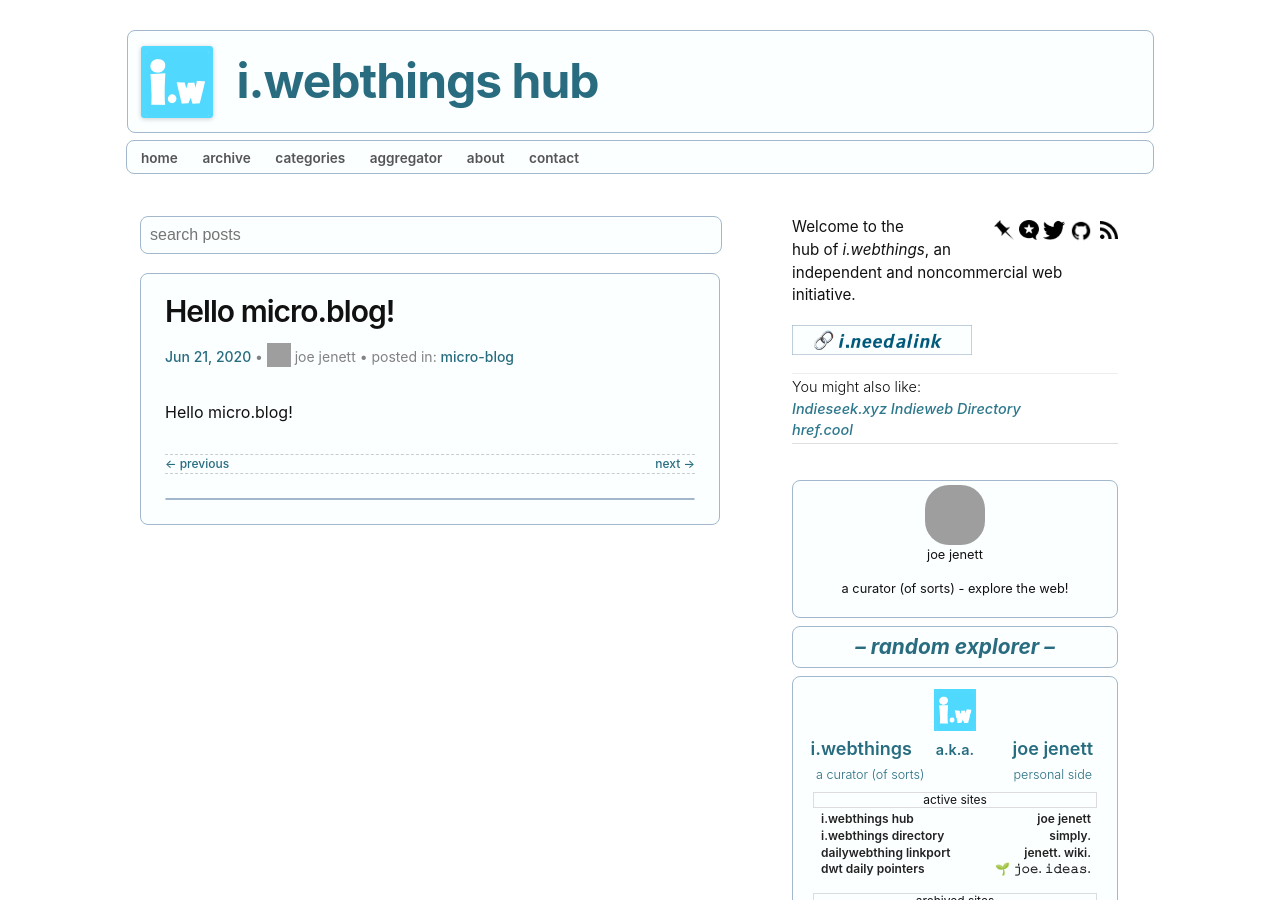
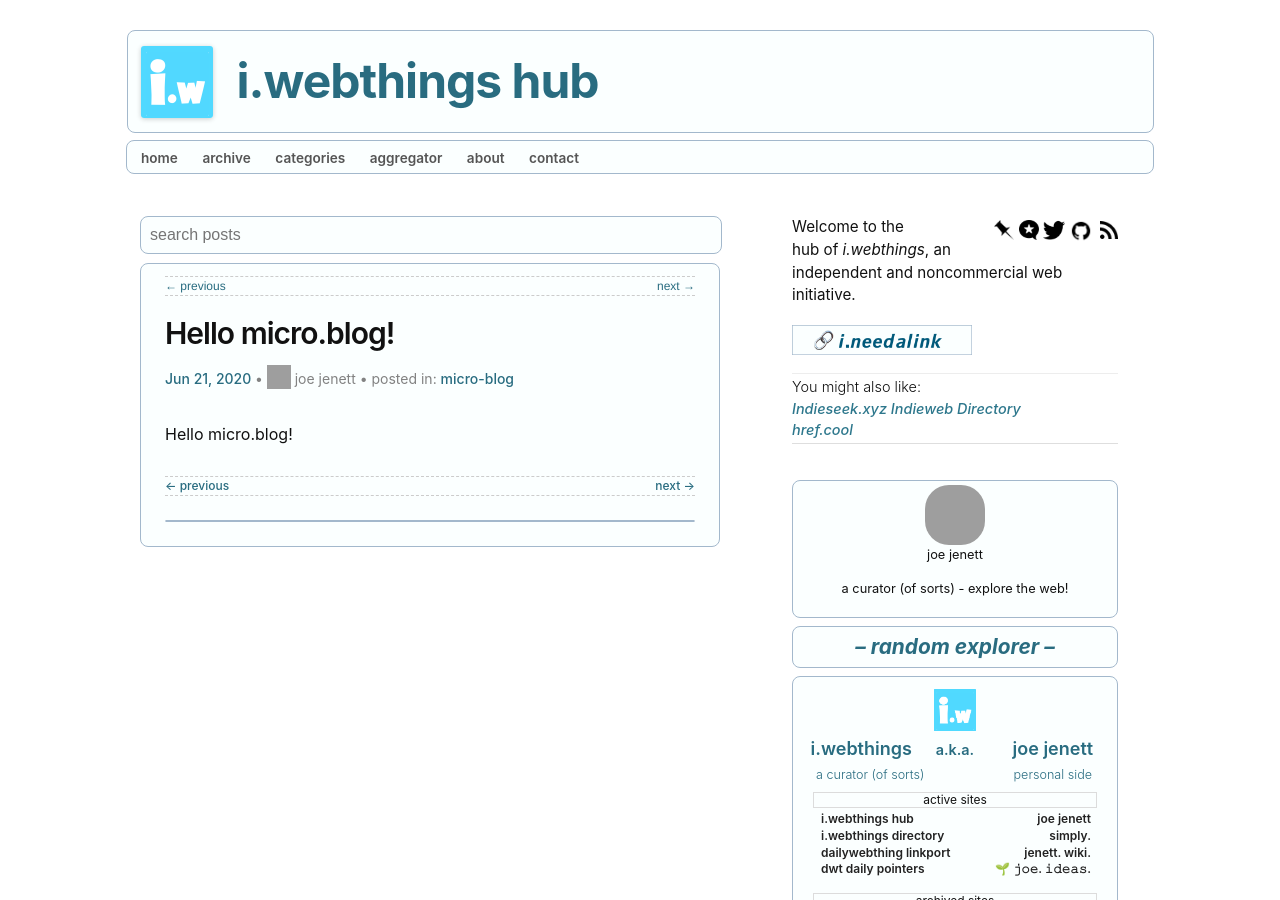
Before and after one commit to joejenett/i.webthings, a Jekyll site: the page built from _posts/2020-06-21-3028-2.md, in a window 1280 px wide and 900 px high. Built offline with Jekyll 4.4.1, drawn with Linux system fonts in a browser that asks for light colours; comment, search, counter and statistics services are not loaded; grey boxes are pictures that could not be loaded.

Commit message:
Update post.html

```diff
--- a/_layouts/post.html
+++ b/_layouts/post.html
@@ -1,8 +1,19 @@
 ---
 layout: default
 ---
-
-<article class="post h-entry" itemscope itemtype="http://schema.org/BlogPosting">
+<article style="margin-top:-10px;" class="post h-entry" itemscope itemtype="http://schema.org/BlogPosting">
+<div style="display:flex;font-size:.75em;font-weight:400;border-top:1px dashed #ccc;border-bottom:1px dashed #ccc;margin:12px 0;font-family:'Helvetica Neue',Helvetica,Arial,sans-serif;">
+<div style="width:50%;">
+{% if page.previous.url %}
+<a href="{{ site.baseurl }}{{page.previous.url}}">&larr; previous</a>
+{% endif %}
+</div>
+<div style="width:50%;text-align:right;">
+{% if page.next.url %}
+<a href="{{ site.baseurl }}{{page.next.url}}">next &rarr;</a>
+{% endif %}
+</div>
+</div>
 <header class="post-header">
 <h1 class="post-title p-name" style="margin-top:18px;" itemprop="name headline">{{ page.title | escape }}</h1>
 <p class="post-meta">
```
